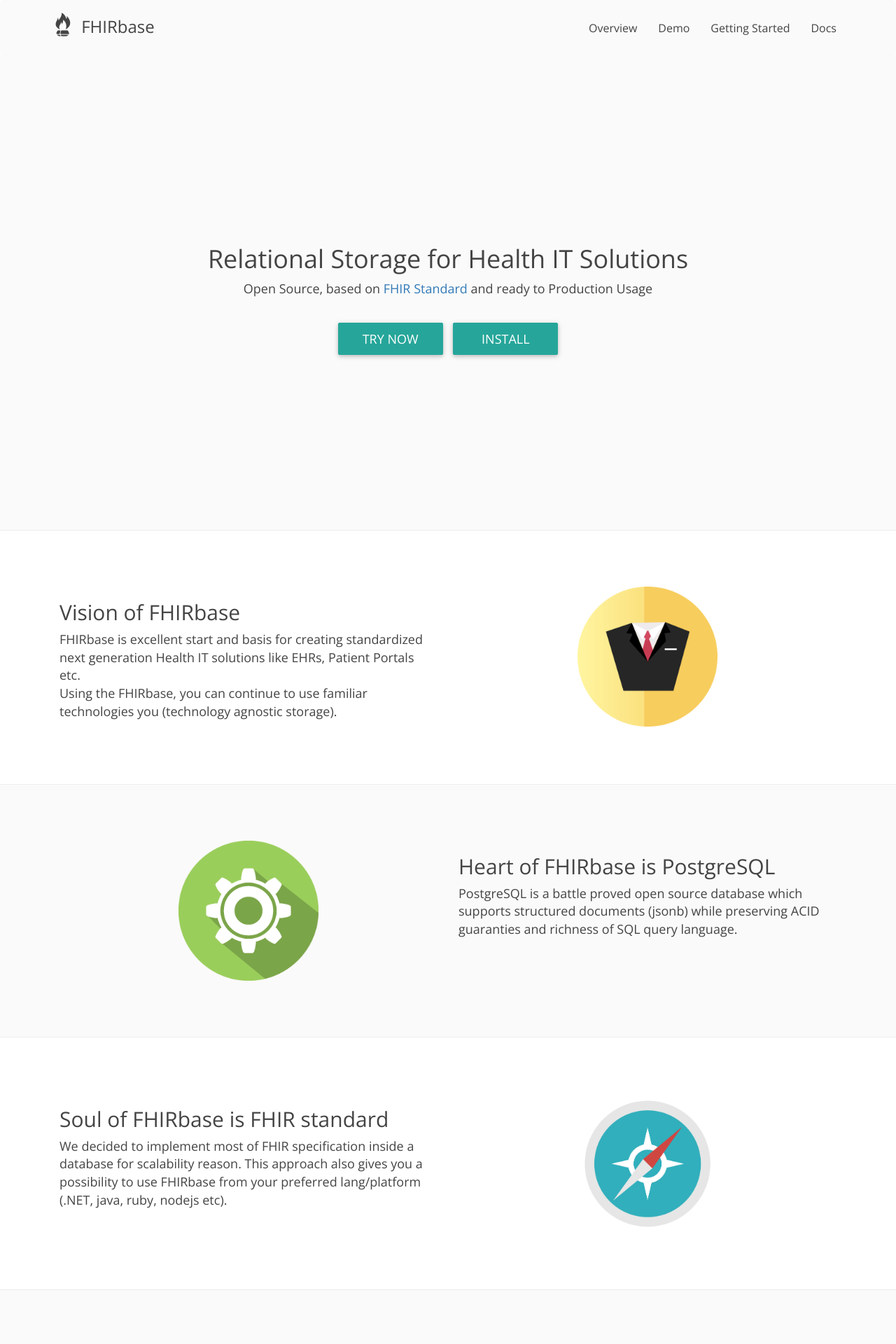
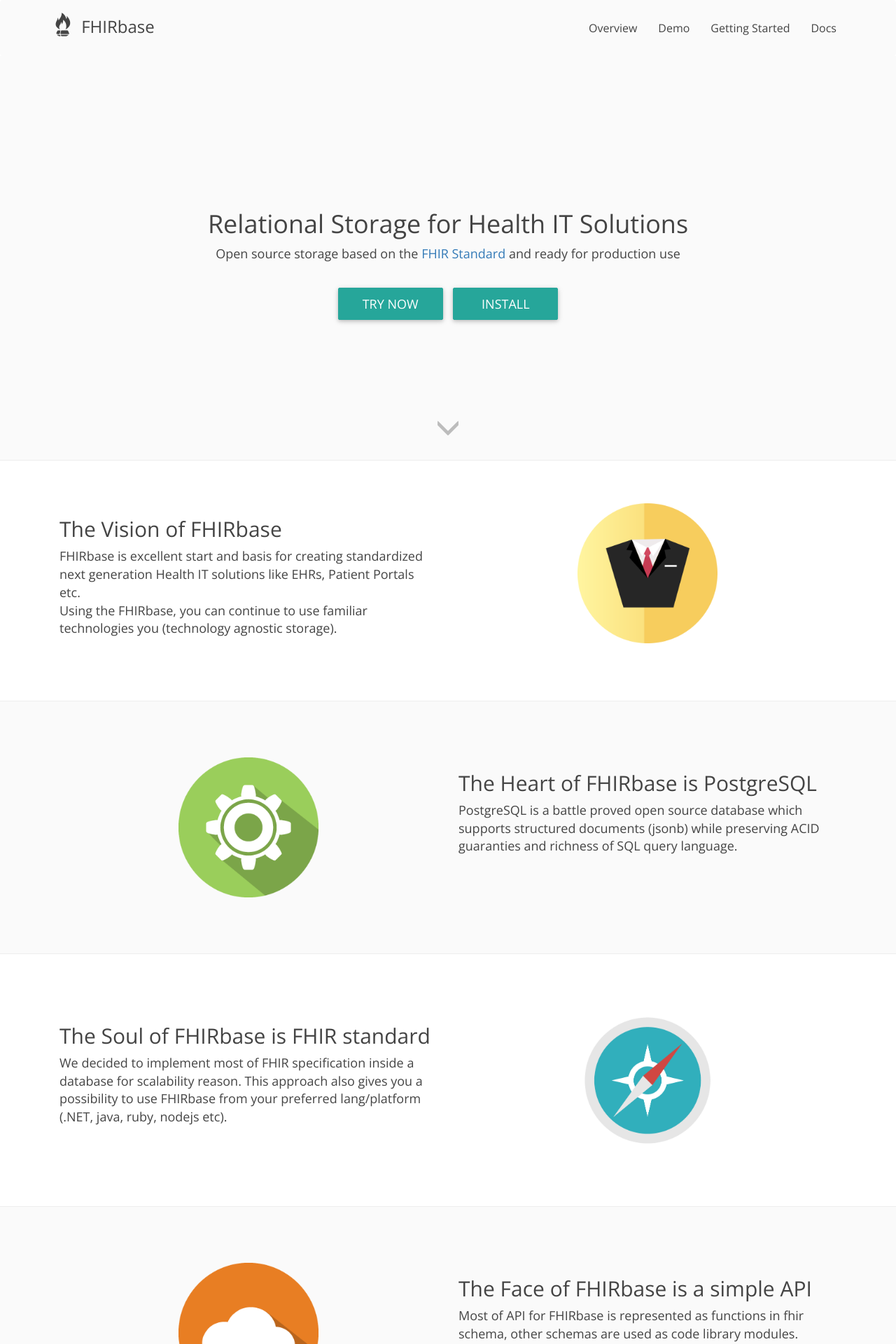
Before and after one commit to fhirbase/fhirbase.github.io, a Jekyll site: the page built from index.html, in a window 1280 px wide. Shown: the top 1920 px of the page at 70% size. Built offline with Jekyll 4.4.1, drawn with Linux system fonts in a browser that asks for light colours; nearby versions of some CDN libraries; Markdown is read by kramdown in place of the engine named in the settings; some of the changed text lies outside the part shown.

Commit message:
some styles and links

```diff
--- a/_layouts/default.html
+++ b/_layouts/default.html
@@ -40,7 +40,7 @@
       <div class="collapse navbar-collapse" id="bs-example-navbar-collapse-1">
         <ul class="nav navbar-nav navbar-right">
           <li {% if page.url == '/index.html' %}class="active"{% endif %}><a href="index.html">Overview</a></li>
-          <li {% if page.url == '/demo.html' %}class="active"{% endif %}><a href="http://hostel.coreos.health-samurai.io:10001/fhirbase-demo/index.html">Demo</a></li>
+          <li {% if page.url == '/demo.html' %}class="active"{% endif %}><a href="http://hostel.coreos.health-samurai.io:10001/fhirbase-demo/index.html#/">Demo</a></li>
           <li {% if page.url == '/gstarted.html' %}class="active"{% endif %}><a href="gstarted.html">Getting Started</a></li>
           <li {% if page.url == '/docs.html' %}class="active"{% endif %}><a href="docs.html">Docs</a></li>
         </ul>
--- a/css/custom.css
+++ b/css/custom.css
@@ -137,8 +137,19 @@
 .moto{
 	border-bottom: 1px solid #eee;
 	text-align: center;
-	padding: 250px 0px;
+	padding: 200px 0px;
 	background-color: #fafafa;
+}
+
+.next{
+	margin-top: -70px;
+
+}
+
+.next a{
+	font-size: 36px;
+	opacity: 0.5;
+	color: grey;
 }
 
 .image{
@@ -165,10 +176,10 @@
 }
 
 main .row-content:nth-child(odd){
-	background-color: #fafafa;
+	background-color: transparent;
 }
 
-main .row-content:nth-child(odd){
+main .row-content:nth-child(even){
 	background-color: #fafafa;
 }
 
--- a/index.html
+++ b/index.html
@@ -6,17 +6,21 @@
 <main>
   <div class="row moto" id="moto">
     <h1>Relational Storage for Health IT Solutions</h1>
-    <p>Open Source, based on <a href="http://hl7.org/implement/standards/fhir/">FHIR Standard</a> and ready to Production Usage</p>
+    <p>Open source storage based on the <a href="http://hl7.org/implement/standards/fhir/">FHIR Standard</a> and ready for production use</p>
     <br>
-    <a href="" class="btn btn-default btn-lg">TRY NOW</a>
+    <a href="http://hostel.coreos.health-samurai.io:10001/fhirbase-demo/index.html#/" class="btn btn-default btn-lg">TRY NOW</a>
     <a href="gstarted.html" class="btn btn-default btn-lg">INSTALL</a>
+  </div>
+
+  <div class="next text-center">
+    <a href="#positioning"><span class="glyphicon glyphicon-menu-down" aria-hidden="true"></span></a>
   </div>
 
   <!-- Positioning -->
   <div class="row row-content positioning" id="positioning">
     <div class="container">
       <div class="col-md-6">
-        <h2>Vision of FHIRbase</h2>
+        <h2>The Vision of FHIRbase </h2>
         <p>FHIRbase is excellent start and basis for creating standardized next generation Health IT solutions like EHRs, Patient Portals etc. <br>Using the FHIRbase, you can continue to use familiar technologies you (technology agnostic storage).</p>
       </div>
       <div class="col-md-6">
@@ -35,7 +39,7 @@
         </div>
       </div>
       <div class="col-md-6">
-        <h2>Heart of FHIRbase is PostgreSQL</h2>
+        <h2>The Heart of FHIRbase is PostgreSQL</h2>
         <p>PostgreSQL is a battle proved open source database which supports structured documents (jsonb) while preserving ACID guaranties and richness of SQL query language.</p>
       </div>
     </div>
@@ -43,7 +47,7 @@
   <div class="row row-content" id="soul">
     <div class="container">
       <div class="col-md-6">
-        <h2>Soul of FHIRbase is FHIR standard</h2>
+        <h2>The Soul of FHIRbase is FHIR standard</h2>
         <p>We decided to implement most of FHIR specification inside a database for scalability reason. This approach also gives you a possibility to use FHIRbase from your preferred lang/platform (.NET, java, ruby, nodejs etc).</p>
       </div>
       <div class="col-md-6">
@@ -61,7 +65,7 @@
         </div>
       </div>
       <div class="col-md-6">
-        <h2>Face of FHIRbase is Simple API</h2>
+        <h2>The Face of FHIRbase is a simple API</h2>
         <p>Most of API for FHIRbase is represented as functions in fhir schema, other schemas are used as code library modules.</p>
       </div>
     </div>
@@ -71,9 +75,9 @@
   <div class="row row-content">
   	<div class="container calltoaction">
 	    <h1>Relational Storage for Health IT Solutions</h1>
-    <p>Open Source, based on <a href="http://hl7.org/implement/standards/fhir/">FHIR Standard</a> and ready to Production Usage</p>
+    <p>Open source storage based on the <a href="http://hl7.org/implement/standards/fhir/">FHIR Standard</a> and ready for production use</p>
     <br>
-    <a href="" class="btn btn-default btn-lg">TRY NOW</a>
+    <a href="http://hostel.coreos.health-samurai.io:10001/fhirbase-demo/index.html#/" class="btn btn-default btn-lg">TRY NOW</a>
     <a href="gstarted.html" class="btn btn-default btn-lg">INSTALL</a>
 	  </div>
   </div>
@@ -88,7 +92,7 @@
         <br>
         <a href="gstarted.html" class="btn btn-community btn-lg">JOIN</a>
         <hr>
-        <p><a href="http://health-samurai.io" target="_blank">Health Samurai Team</a>, providers of enterprise support for FHIRbase</p>
+        <p>Enterprise support for FHIRbase is provided by the <a href="http://health-samurai.io" target="_blank">Health Samurai Team</a></p>
       </div>
     </div>
   </div>
```
Also changed, not shown: other parts of _layouts/default.html (+1 -1 lines).
